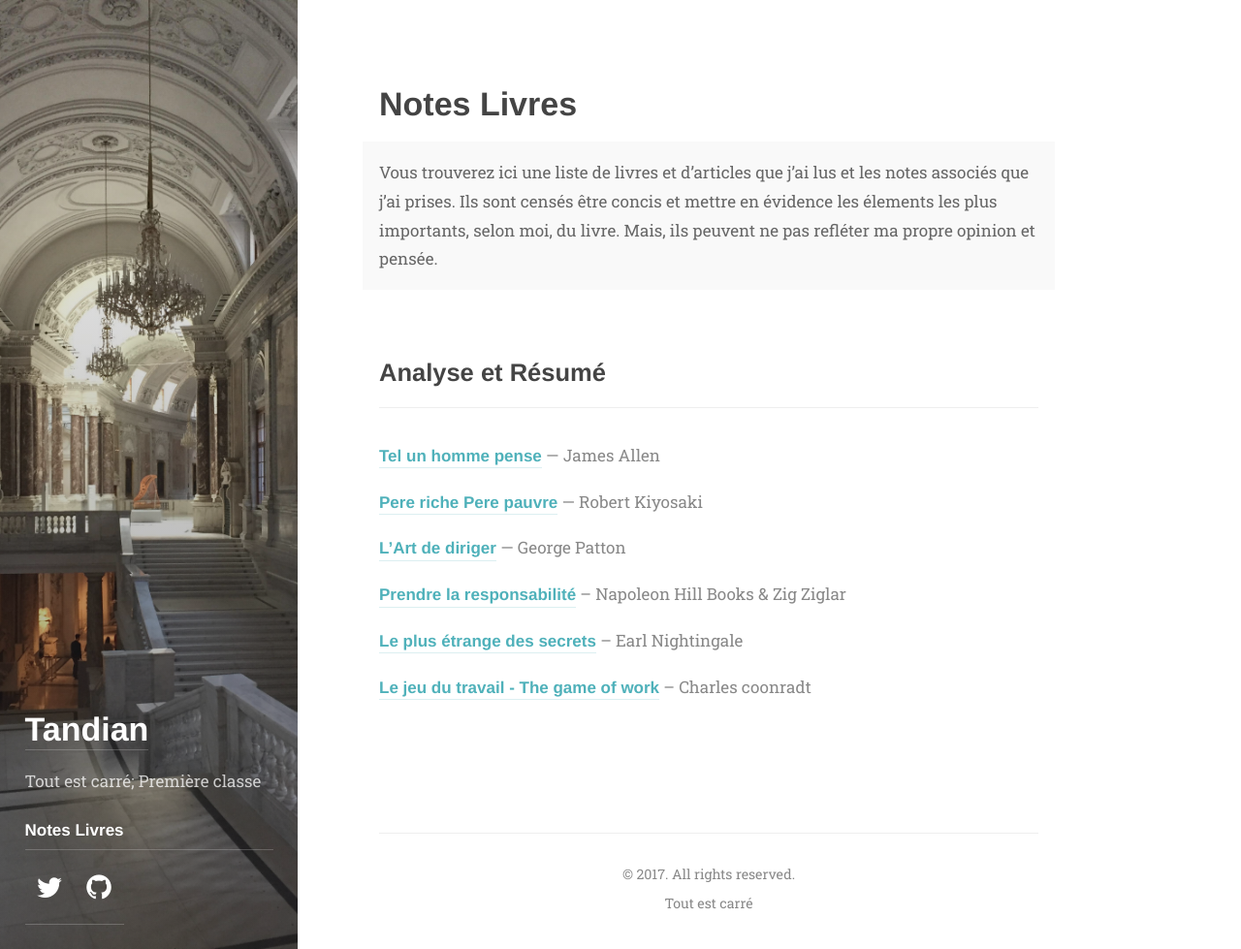
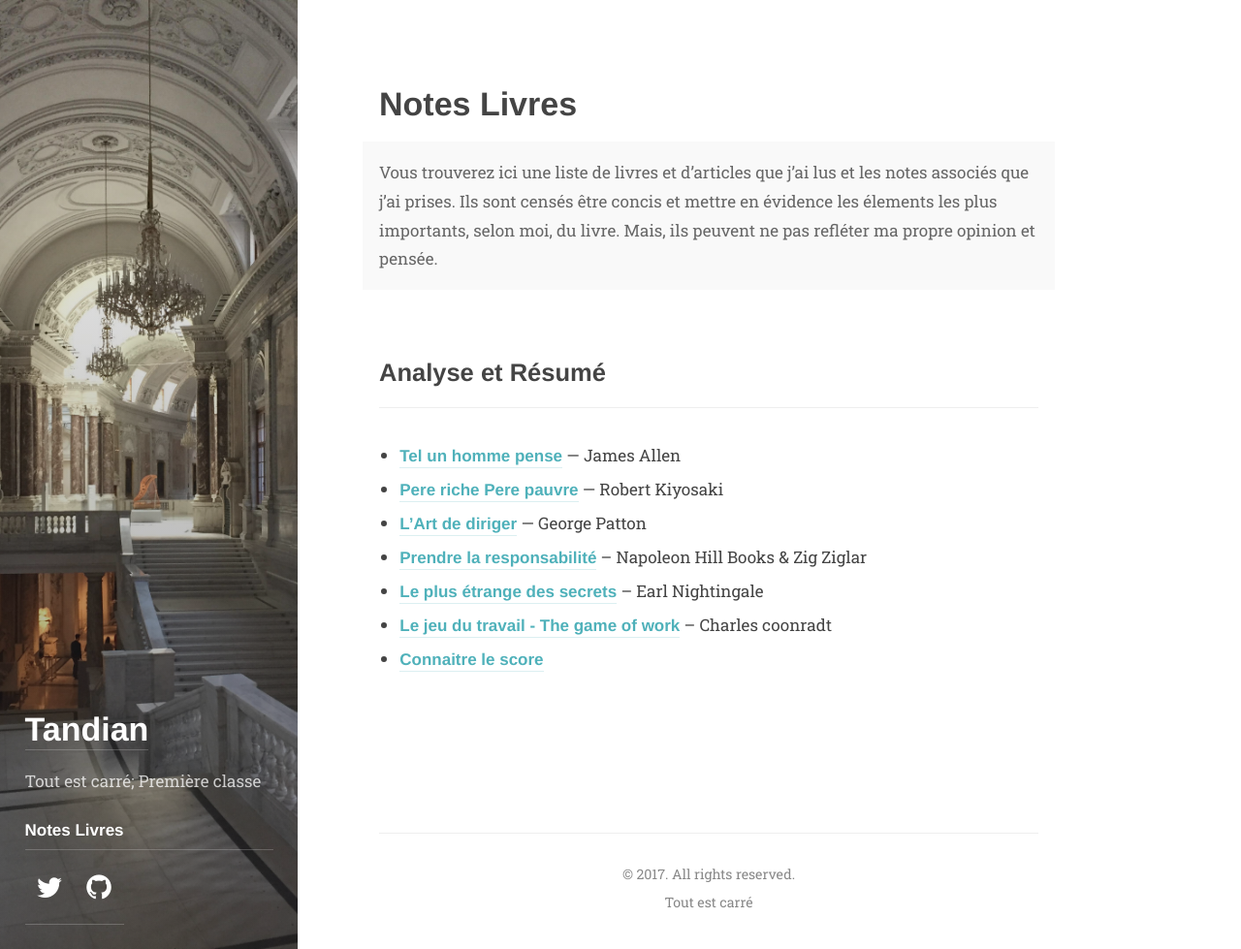
Before and after one commit to abdoulaye-tnd/tandian, a Jekyll site: the page built from books/index.md, in a window 1280 px wide and 979 px high. Shown: the whole window at 97% size. Built offline with Jekyll 4.4.1, drawn with Linux system fonts in a browser that asks for light colours; some web fonts are replaced.

Commit message:
Update index.md

```diff
--- a/books/index.md
+++ b/books/index.md
@@ -16,6 +16,8 @@
 * [Prendre la responsabilité]{:.heading.flip-title} -- Napoleon Hill Books & Zig Ziglar
 * [Le plus étrange des secrets]{:.heading.flip-title} -- Earl Nightingale
 * [Le jeu du travail - The game of work]{:.heading.flip-title} -- Charles coonradt
+* [Connaitre le score]{:.heading.flip-title}
+
 {:.related-posts.faded}
 
 
@@ -25,3 +27,4 @@
 [Prendre la responsabilité]: laresponsabilite.md
 [Le plus étrange des secrets]: lpeds.md
 [Le jeu du travail - The game of work]: gameofwork.md
+[Connaitre le score]: lescore.md
```
